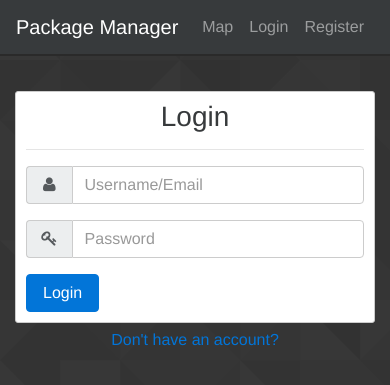
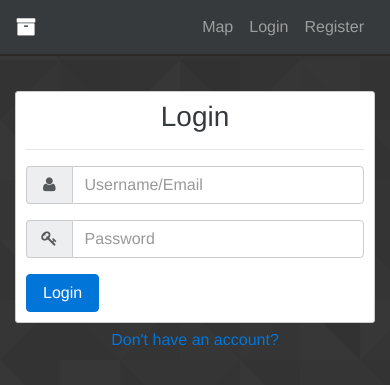
Before and after one commit to ezwang/IDT-Contest, a Flask app: page / in a window 390 px wide. Shown: the top 385 px of the page. Run offline with Flask 2, Linux system fonts and the light colour scheme; some libraries are stand-ins or nearby versions.

Commit message:
made app more mobile friendly

```diff
--- a/templates/about.html
+++ b/templates/about.html
@@ -53,7 +53,7 @@
                 <td><img src="/images/browsers/opera.png" /></td>
                 <td><img src="/images/browsers/safari.png" /></td>
             </tr>
-            <tr>
+            <tr id="browser-versions">
                 <td>48.0.2564</td>
                 <td>25.10586</td>
                 <td>43.0.4</td>
--- a/templates/layout.html
+++ b/templates/layout.html
@@ -3,7 +3,7 @@
     <head>
         {% block head %}<title>{% block title %}{% endblock %}</title>
     <meta name="viewport" content="width=device-width, initial-scale=1.0">
-    <link rel="icon" type="image/ico" href="/favicon.ico">
+    <link rel="shortcut icon" type="image/ico" href="/favicon.ico">
     <link rel='stylesheet' type='text/css' href='/css/bootstrap.min.css'>
     <link rel='stylesheet' type='text/css' href='/css/tether.min.css'>
     <link rel='stylesheet' type='text/css' href='/css/font-awesome.min.css'>
@@ -15,7 +15,8 @@
     </head>
     <body>
     <nav class="navbar navbar-dark bg-inverse">
-        <a class="navbar-brand" href="/">Package Manager</a>
+        <a class="navbar-brand hidden-md-up" href="/"><i class="fa fa-archive"></i></a>
+        <a class="navbar-brand hidden-sm-down" href="/">Package Manager</a>
         <ul class="nav navbar-nav">
             <li class="nav-item">
             <a class="nav-link" href="/map">Map</a>
```
Also changed, not shown: static/css/about.css (+20 -8 lines).
